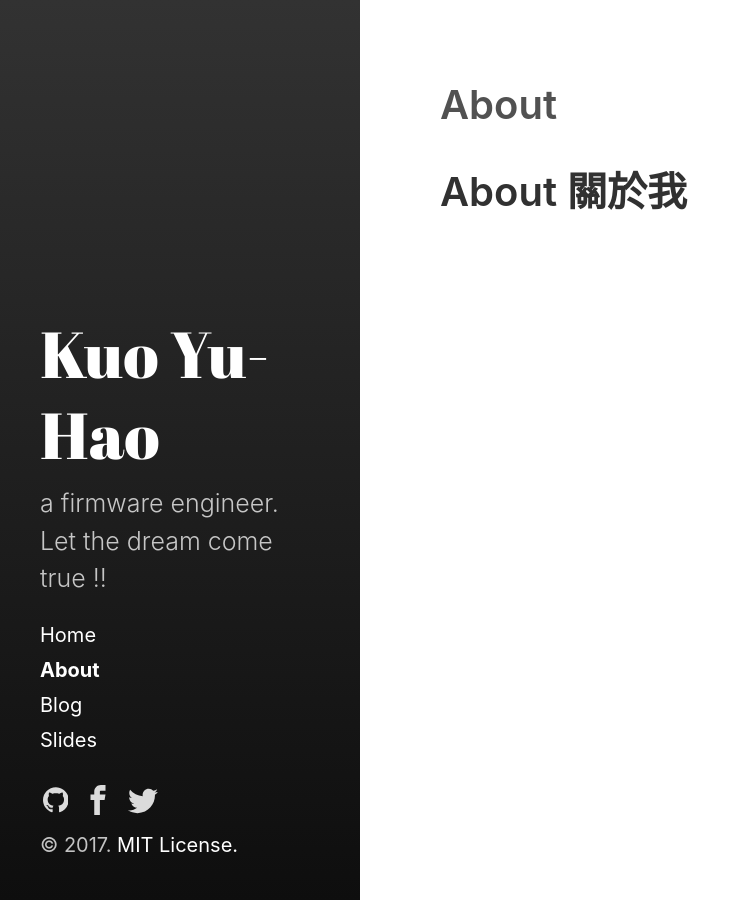
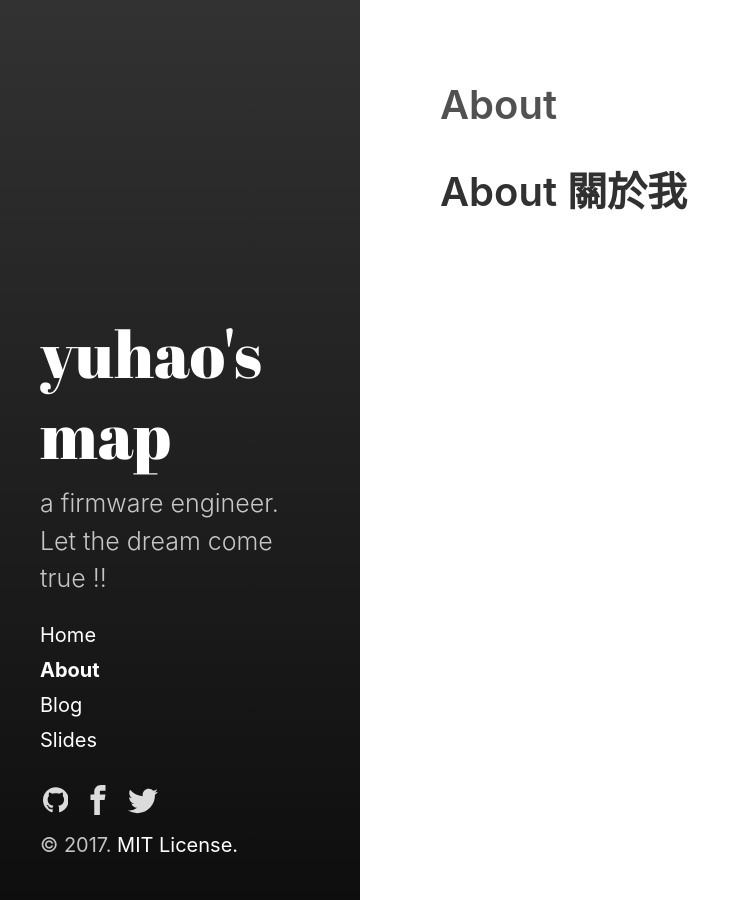
Before and after one commit to yuhao-kuo/yuhao-kuo.github.io, a Jekyll site: the page built from about.md, in a window 1280 px wide. Shown: the whole page, without its empty margins (0-751 px from the left). Built offline with Jekyll 4.4.1, drawn with Linux system fonts in a browser that asks for light colours.

Commit message:
[modify] change title name
change home page title name
"Kuo Yu-Hao" -> "yuhao's map"

```diff
--- a/_config.yml
+++ b/_config.yml
@@ -1,5 +1,5 @@
 # Site settings
-title: "Kuo Yu-Hao"
+title: "yuhao's map"
 description: 'a firmware engineer.<br>Let the dream come true !!'
 url: 'https://yuhao-kuo.github.io'
 baseurl: '/'
--- a/_includes/header.html
+++ b/_includes/header.html
@@ -10,7 +10,7 @@
     <div class="panel-main__content">
         <a href="{{ site.baseurl }}" title="link to home of {{ site.title }}">
           <img src="{{ "images/me260.jpg" | prepend: site.baseurl }}" class="user-image" alt="My Profile Photo">
-          <h1 class="panel-cover__title panel-title">{{ site.title }}</h1>
+          <h1 class="panel-cover__title panel-title">{{ site.author.name }}</h1>
         </a>
         <hr class="panel-cover__divider">
         <p class="panel-cover__description">{{ site.description }}</p>
```
